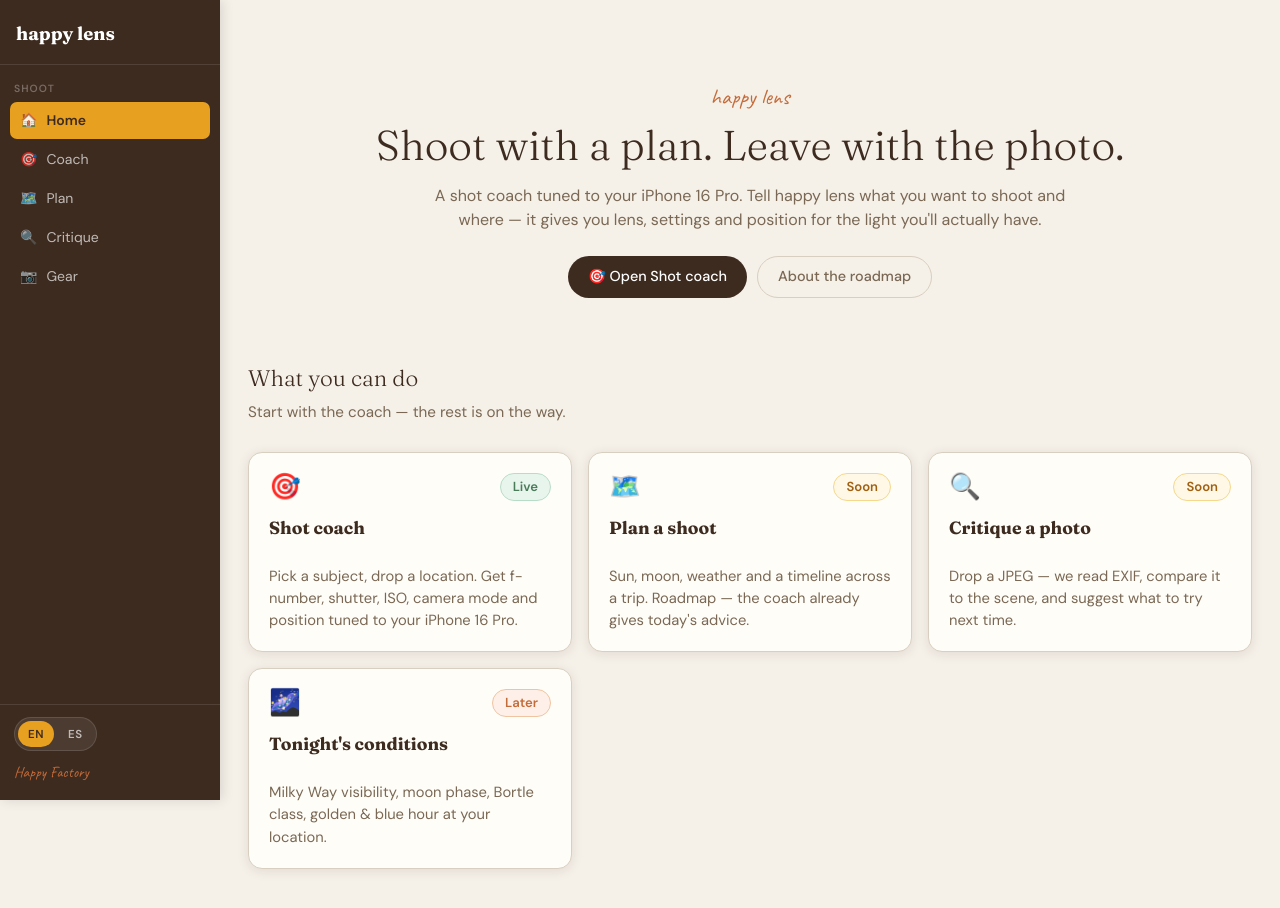
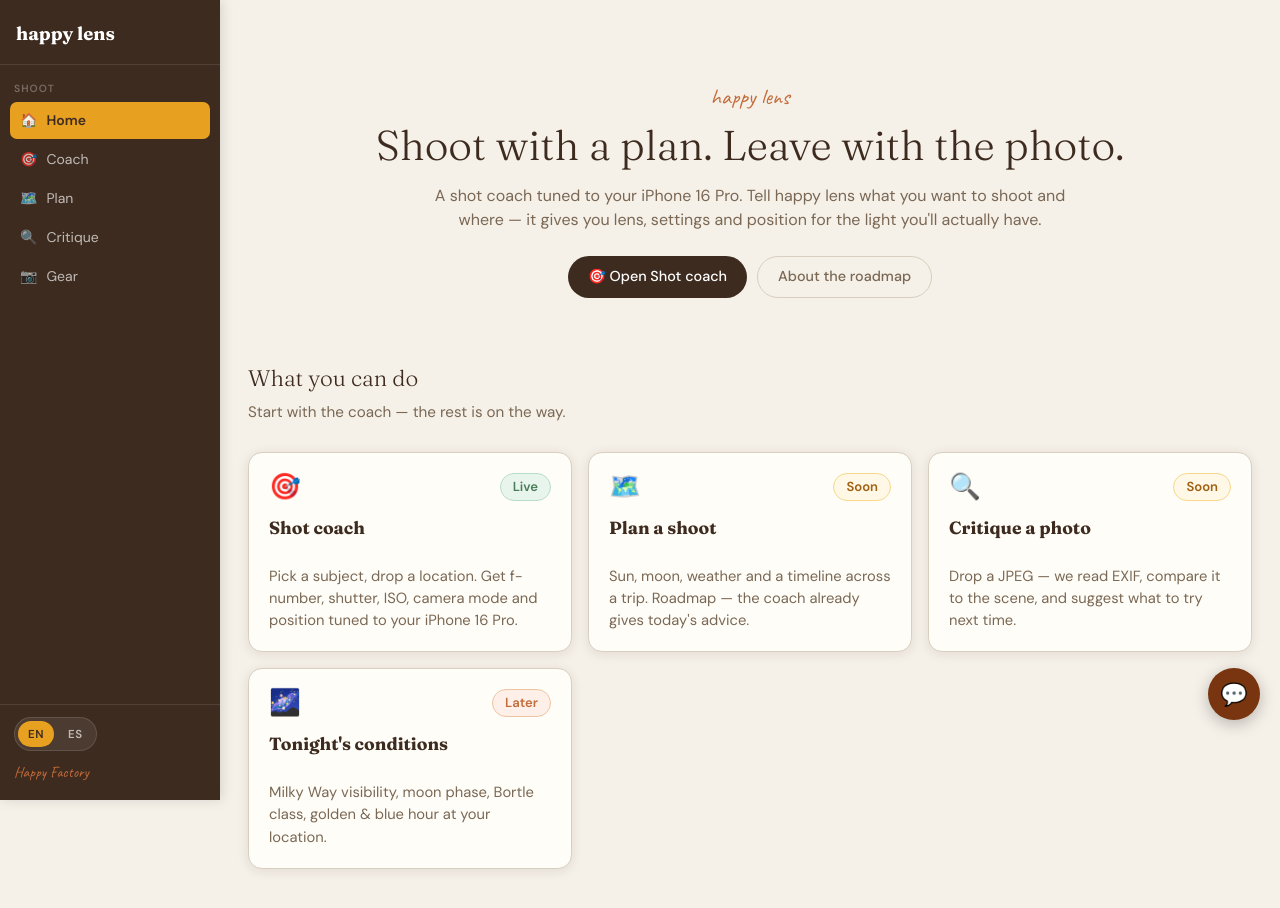
Before and after one commit to fbvarela/happy-lens-ai, a Next.js app: page / in a window 1280 px wide. Shown: the top 908 px of the page. Built offline with nearby package versions, Linux system fonts and the light colour scheme.

Commit message:
Add floating chat bubble button
Fixed 💬 button (bottom-right, 52px circle) on all pages.
Hides itself on /chat. Links to /chat page.

Co-Authored-By: Claude Sonnet 4.6 <noreply@anthropic.com>

```diff
--- /dev/null
+++ b/src/app/_components/FloatingChatButton.jsx
@@ -0,0 +1,36 @@
+"use client";
+import Link from "next/link";
+import { usePathname } from "next/navigation";
+
+export default function FloatingChatButton() {
+  const pathname = usePathname();
+  if (pathname === "/chat" || pathname?.startsWith("/chat/")) return null;
+  return (
+    <Link
+      href="/chat"
+      aria-label="Open AI chat"
+      style={{
+        position: "fixed",
+        bottom: "80px",
+        right: "20px",
+        width: 52,
+        height: 52,
+        borderRadius: "50%",
+        background: "#78350f",
+        color: "#fff",
+        display: "flex",
+        alignItems: "center",
+        justifyContent: "center",
+        boxShadow: "0 4px 16px rgba(0,0,0,0.25)",
+        zIndex: 999,
+        textDecoration: "none",
+        fontSize: 22,
+        transition: "transform 0.15s, box-shadow 0.15s",
+      }}
+      onMouseEnter={e => { e.currentTarget.style.transform = "scale(1.08)"; }}
+      onMouseLeave={e => { e.currentTarget.style.transform = "scale(1)"; }}
+    >
+      💬
+    </Link>
+  );
+}
--- a/src/app/layout.jsx
+++ b/src/app/layout.jsx
@@ -1,6 +1,7 @@
 import "./globals.css";
 import AppShell from "./_components/AppShell";
 import { LocaleProvider } from "@/lib/i18n/LocaleProvider";
+import FloatingChatButton from "./_components/FloatingChatButton";
 
 export const metadata = {
   title: "Happy Lens AI — Shot coach",
@@ -34,6 +35,7 @@ export default function RootLayout({ children }) {
         <LocaleProvider>
           <AppShell>{children}</AppShell>
         </LocaleProvider>
+        <FloatingChatButton />
       </body>
     </html>
   );
```
